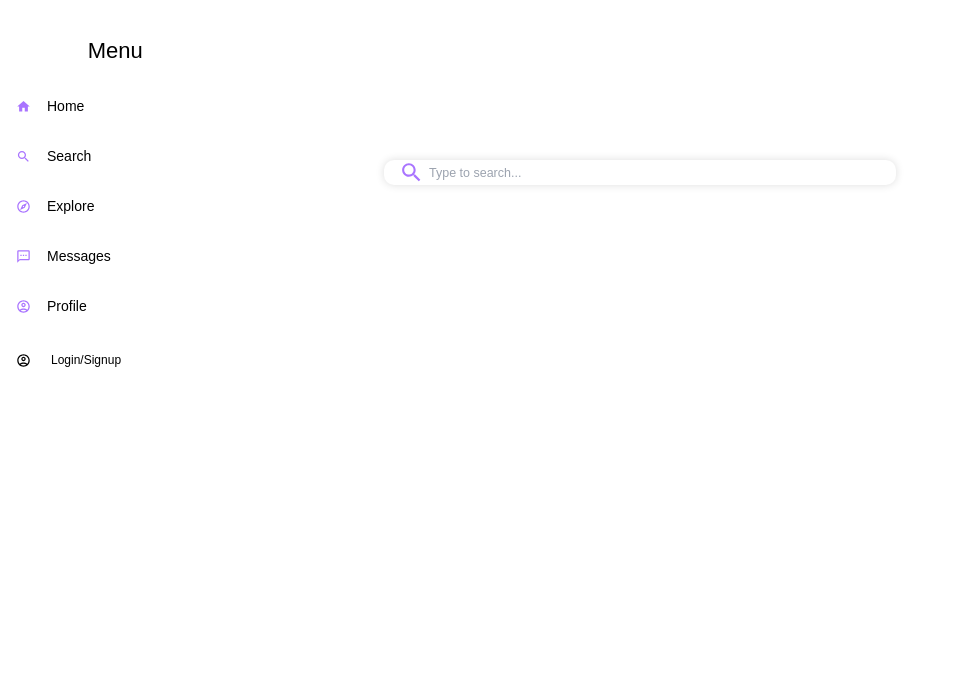
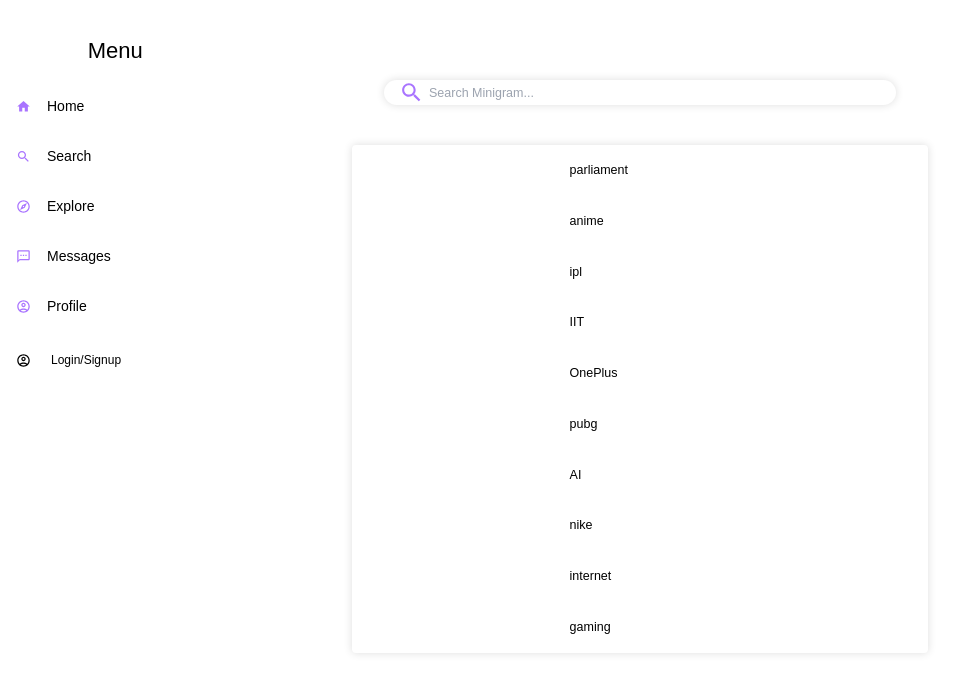
Before and after one commit to iot-lab-kiit/Minigram-Frontend, a Next.js app: page /explore in a window 1280 px wide. Shown: the top 688 px of the page, without its empty margins (0-975 px from the left). Built offline with nearby package versions, Linux system fonts and the light colour scheme.

Commit message:
Updated explore page

```diff
--- a/components/SearchBar.js
+++ b/components/SearchBar.js
@@ -1,34 +1,53 @@
-import { useState } from "react";
+import { useState, useEffect } from "react";
 import SearchIcon from "@mui/icons-material/Search";
-import styles from "../styles/Explore.module.css"
+import styles from "../styles/Explore.module.css";
 
 const data = [
-    { id: "1", tag: "ipl" },
-    { id: "2", tag: "pubg" },
-    { id: "3", tag: "parliament" },
-    { id: "4", tag: "nature" },
-    { id: "5", tag: "AI" },
-    { id: "6", tag: "gaming" },
-    { id: "7", tag: "valorant" },
-    { id: "8", tag: "global warming" },
-    { id: "9", tag: "internet" },
-    { id: "10", tag: "anime" },
-    { id: "11", tag: "KIIT" },
+  { id: "1", tag: "ipl", popularity: 120 },
+  { id: "2", tag: "pubg", popularity: 90 },
+  { id: "3", tag: "parliament", popularity: 210 },
+  { id: "4", tag: "nature", popularity: 13 },
+  { id: "5", tag: "AI", popularity: 76 },
+  { id: "6", tag: "gaming", popularity: 45 },
+  { id: "7", tag: "valorant", popularity: 38 },
+  { id: "8", tag: "global warming", popularity: 23 },
+  { id: "9", tag: "internet", popularity: 66 },
+  { id: "10", tag: "anime", popularity: 156 },
+  { id: "12", tag: "asus", popularity: 39 },
+  { id: "13", tag: "goa", popularity: 21 },
+  { id: "14", tag: "IIT", popularity: 100 },
+  { id: "15", tag: "nike", popularity: 67 },
+  { id: "16", tag: "OnePlus", popularity: 99 },
 ];
+
+// Function to retrieve the top 10 tags based on popularity
+const getTopTags = () => {
+  // Sort the tags based on popularity in descending order
+  const sortedTags = [...data].sort((a, b) => b.popularity - a.popularity);
+
+  // Return only the top 10 tags
+  return sortedTags.slice(0, 10);
+};
 
 export const SearchBar = ({ setResults }) => {
   const [input, setInput] = useState("");
 
+  // Fetch the top tags on component mount
+  useEffect(() => {
+    const topTags = getTopTags();
+    setResults(topTags);
+  }, []);
+
   const fetchData = (value) => {
-      const results = data.filter((item) => {
-        return (
-          value &&
-          item &&
-          item.tag &&
+    if (value === "") {
+      const topTags = getTopTags();
+      setResults(topTags);
+    } else {
+      const results = data.filter((item) =>
         item.tag.toLowerCase().includes(value.toLowerCase())
       );
-      });
       setResults(results);
+    }
   };
 
   const handleChange = (value) => {
@@ -44,7 +63,7 @@ export const SearchBar = ({ setResults }) => {
           <SearchIcon sx={{ fontSize: 25 }} id={styles.searchicon} />
           <input
             className={styles.inputselector}
-              placeholder="Type to search..."
+            placeholder="Search Minigram..."
             value={input}
             onChange={(e) => handleChange(e.target.value)}
           />
--- a/components/SearchResultsList.js
+++ b/components/SearchResultsList.js
@@ -1,4 +1,4 @@
-import styles from "../styles/Explore.module.css"
+import styles from "../styles/Explore.module.css";
 
 const SearchResult = ({ result }) => {
   return <div className={styles.searchResult}>{result}</div>;
@@ -8,7 +8,7 @@ export const SearchResultsList = ({ results }) => {
   return (
     <div className={styles.resultsList}>
       {results.map((result) => (
-          <SearchResult result={result.tag} key={result.id} />
+        <SearchResult result={result.tag} key={result.id} /> //maps through the data (from the results prop recieved from explore js component from search bar) and uses search result component to render on DOM.
       ))}
     </div>
   );
--- a/styles/Explore.module.css
+++ b/styles/Explore.module.css
@@ -1,5 +1,17 @@
+@media screen and (max-width: 767px) {
+  .searchbarcontainer {
+    position: relative;
+    left: 15%;
+  }
+
+  .resultsList {
+    margin-left: 14vw;
+  }
+}
+
+/* Search-Bar */
 .searchbarcontainer {
-  padding-top: 20vh;
+  padding-top: 10vh;
   width: 40%;
   margin: auto;
   display: flex;
@@ -12,7 +24,7 @@
   width: 100%;
   height: 2.5rem;
   border: none;
-  border-radius: 10px;
+  border-radius: 60px;
   padding: 0 15px;
   box-shadow: 0px 0px 8px #ddd;
   background-color: white;
@@ -37,29 +49,35 @@
   color: #a974ff;
 }
 
+/* Search-Result-List */
 .resultsList {
   position: relative;
-  left: 29vw;
+  left: 50%;
+  transform: translateX(-50%);
   width: 45vw;
   background-color: white;
   display: flex;
   flex-direction: column;
   align-items: center;
   box-shadow: 0px 0px 8px #ddd;
-  border-radius: 15px;
-  padding-left: 80vw 80vw;
+  border-radius: 4px;
   margin-top: 5vh;
-  max-height: 50vh;
+  max-height: 100vh;
   overflow-y: auto;
   font-size: 20px;
 }
 
 .searchResult {
-  width: 10vw;
-  padding: 0.5vh 2vw;
+  width: 15vw;
+  padding: 2vh 2vw;
+  transition: background-color 0.3s, color 0.3s, font-size 0.3s;
 }
 
 .searchResult:hover {
   background-color: #a974ff;
+  color: white;
+  font-size: 2rem;
   width: 100%;
+  padding-left: 37%;
+  transform: translateX(0);
 }
```
Lines whose indentation alone changed are shown as unchanged.
